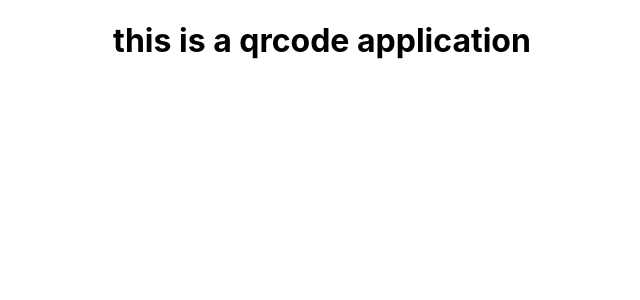
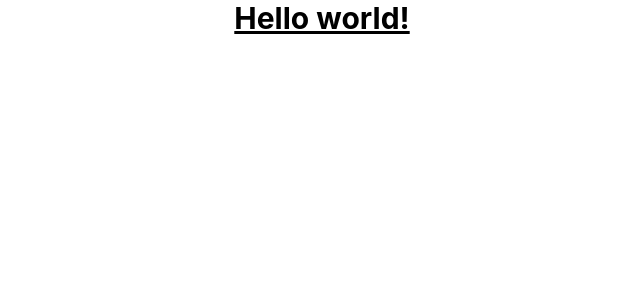
Before and after one commit to haithemmihoubi/qrcodescanner, a React (Create React App) app in the folder qrcodescanner/: page / in a window 1280 px wide. Shown: the top 300 px of the page, without its empty margins (318-958 px from the left). Built offline with nearby package versions, Linux system fonts and the light colour scheme.

Commit message:
Initializing the project with tailwind css

```diff
--- a/qrcodescanner/package.json
+++ b/qrcodescanner/package.json
@@ -34,5 +34,10 @@
       "last 1 firefox version",
       "last 1 safari version"
     ]
+  },
+  "devDependencies": {
+    "autoprefixer": "^10.4.8",
+    "postcss": "^8.4.16",
+    "tailwindcss": "^3.1.8"
   }
 }
--- /dev/null
+++ b/qrcodescanner/postcss.config.js
@@ -0,0 +1,6 @@
+module.exports = {
+  plugins: {
+    tailwindcss: {},
+    autoprefixer: {},
+  },
+}
--- a/qrcodescanner/src/App.js
+++ b/qrcodescanner/src/App.js
@@ -3,7 +3,9 @@
 function App() {
     return (
         <div className="App">
-            <h1>this is a qrcode application</h1>
+            <h1 className="text-3xl font-bold underline">
+                Hello world!
+            </h1>
         </div>
     );
 }
--- a/qrcodescanner/src/index.css
+++ b/qrcodescanner/src/index.css
@@ -1,3 +1,7 @@
+
+@tailwind base;
+@tailwind components;
+@tailwind utilities;
 body {
   margin: 0;
   font-family: -apple-system, BlinkMacSystemFont, 'Segoe UI', 'Roboto', 'Oxygen',
--- /dev/null
+++ b/qrcodescanner/tailwind.config.js
@@ -0,0 +1,10 @@
+/** @type {import('tailwindcss').Config} */
+module.exports = {
+  content: [
+    "./src/**/*.{js,jsx,ts,tsx}",
+  ],
+  theme: {
+    extend: {},
+  },
+  plugins: [],
+}
```
Also changed, not shown: 1 other file (tests, documents, lock files or other folders).
